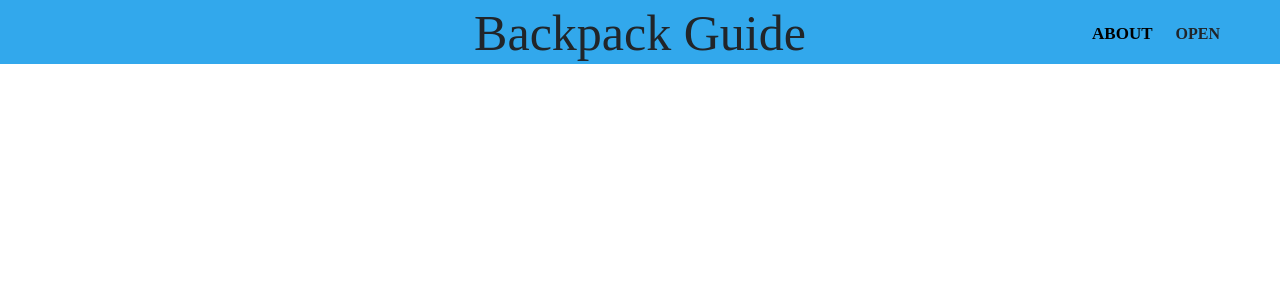
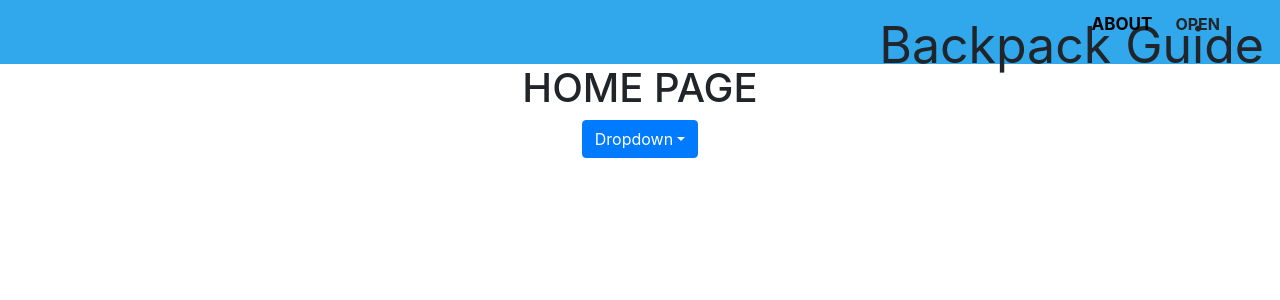
Before and after one commit to kobrabson/BackpackGuide, a React (Create React App) app: page /#/ in a window 1280 px wide. Shown: the top 300 px of the page. Built offline with nearby package versions, Linux system fonts and the light colour scheme; what redux-promise-middleware would draw is missing.

Commit message:
GOT BOOTSTRAP TO WORK WHOOT WHOOT

```diff
--- a/src/components/Home/Home.js
+++ b/src/components/Home/Home.js
@@ -1,11 +1,22 @@
-import React from 'react'
+import React from 'react';
+import './Home.scss';
+import 'bootstrap/dist/css/bootstrap.min.css';
+
+import { Dropdown } from 'react-bootstrap';
 
 function Home() {
-    return (
-        <div>
-
-        </div>
-    )
+	return (
+		<div>
+			<h1>HOME PAGE</h1>
+			<Dropdown>
+				<Dropdown.Toggle>Dropdown</Dropdown.Toggle>
+				<Dropdown.Menu>
+					<Dropdown.Item>helle</Dropdown.Item>
+					<Dropdown.Item>world</Dropdown.Item>
+				</Dropdown.Menu>
+			</Dropdown>
+		</div>
+	);
 }
 
-export default Home
+export default Home;
```
Also changed, not shown: src/components/Home/Home.scss (added).
